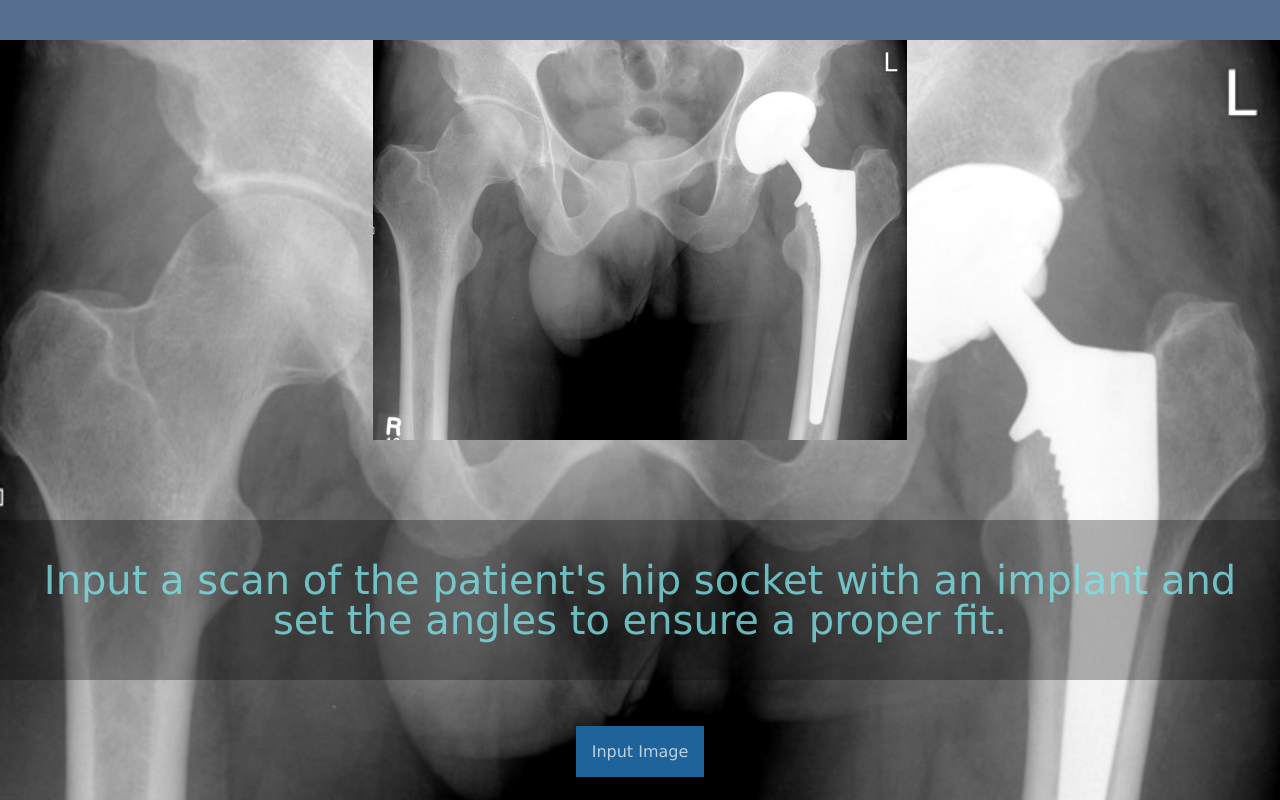
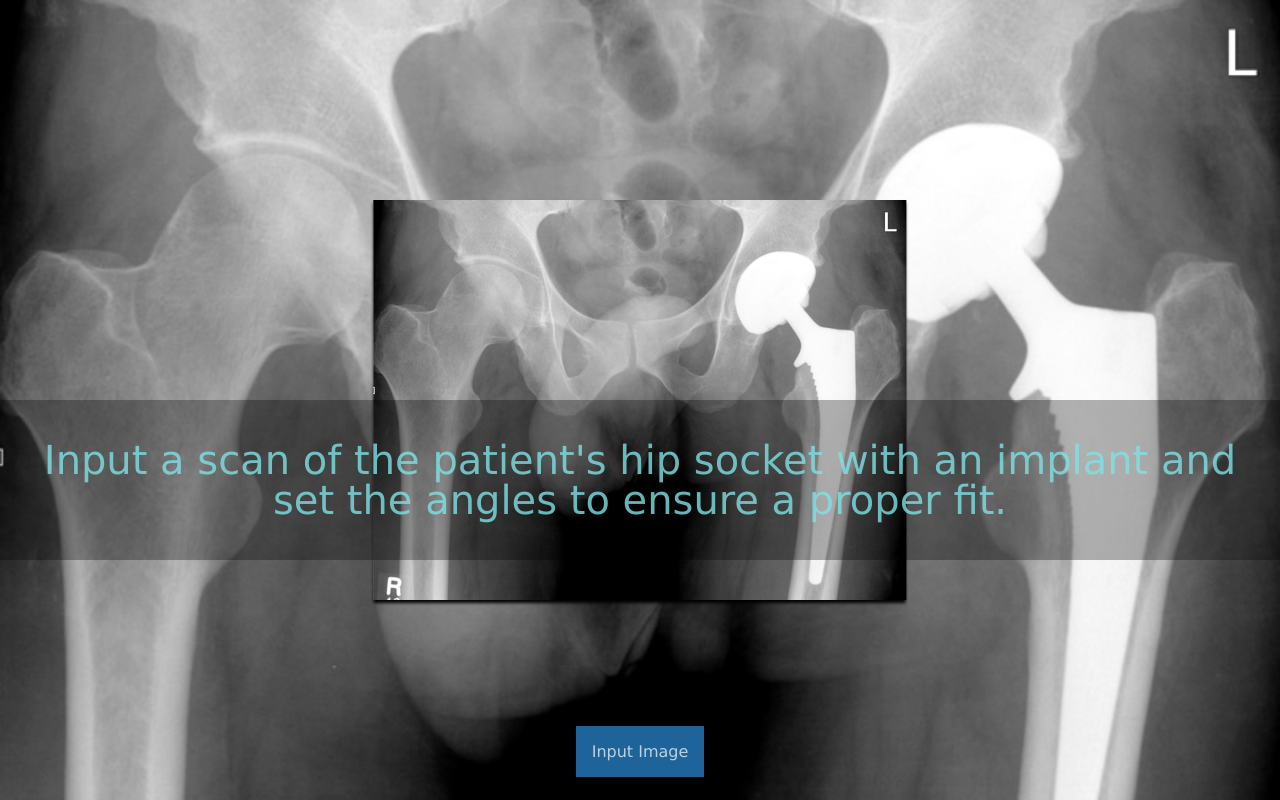
Before and after one commit to brendangibson/hipsters_future, a React (Create React App) app in the folder hipsters_future/: page / in a window 1280 px wide. Built offline with nearby package versions, Linux system fonts and the light colour scheme.

Commit message:
Making teardrop line full length. Fixing inklination line equation.

```diff
--- a/hipsters_future/src/components/InklinationLine.js
+++ b/hipsters_future/src/components/InklinationLine.js
@@ -40,7 +40,7 @@ const InklinationLine = props => {
 
     console.log('angleInRadians: ', angleInRadians);
 
-    const realAngle = angleInRadians + teardropAngle;
+    const realAngle =  teardropAngle - angleInRadians ;
 
     console.log('realAngle: ', realAngle);
 
--- a/hipsters_future/src/components/MainImage.js
+++ b/hipsters_future/src/components/MainImage.js
@@ -14,8 +14,8 @@ const style = {
 }
 
 const svgStyle = {
-  height: '100%',
-  width: '100%'
+  height: '100vh',
+  width: '100vw'
 }
 
 /**
@@ -51,6 +51,12 @@ const MainImage = props => {
     }
 
     const onClick = (e) => {
+
+      // Teardrops already added, ignore
+      if (teardrop1 && teardrop1.length && teardrop2 && teardrop2.length) {
+        return
+      }
+
       console.log('e: ', e);
       const target = e.target
       if (!target) { return }
--- a/hipsters_future/src/components/ManipulationView.js
+++ b/hipsters_future/src/components/ManipulationView.js
@@ -82,7 +82,9 @@ class ManipulationView extends Component {
       this.setState(values)
   }
 
-  onInvertToggle = () => {
+  onInvertToggle = (e) => {
+    e.preventDefault();
+    e.stopPropagation();
     this.setState({inverted: !this.state.inverted})
   }
 
--- a/hipsters_future/src/components/OpeningView.js
+++ b/hipsters_future/src/components/OpeningView.js
@@ -20,8 +20,12 @@ const titleStyle = {
 
 const imageStyle = {
   display: 'block',
-  margin: '5vh auto',
-  height: '50vh'
+  height: '50vh',
+  boxShadow: '0 3px 3px',
+  position: 'absolute',
+  top: '50%',
+  left: '50%',
+  transform: 'translate(-50%, -50%)'
 };
 
 const blurbStyle = {
@@ -33,7 +37,7 @@ const blurbStyle = {
   padding: '5vh',
   background: colors.overlay,
   position: 'absolute',
-  bottom: '15vh'
+  bottom: '30vh'
 }
 
 const buttonWrapperStyle = {
--- a/hipsters_future/src/components/TeardropLine.js
+++ b/hipsters_future/src/components/TeardropLine.js
@@ -5,6 +5,8 @@ const style = {
   strokeWidth: 1,
   stroke: colors.teardropLine
 };
+
+const xMax = 5000;
 
 /**
 *
@@ -25,8 +27,17 @@ const TeardropLine = props => {
     const x2 = teardrop2[0];
     const y2 = teardrop2[1];
 
+    const m = (y2-y1)/(x2-x1);
+
+    console.log('m')
+
+    // when x is 0
+
+    const y0 = m * (0 - x1) + y1;
+    const yMax = m * (xMax - x1) + y1;
+
     return (
-      <line x1={x1} y1={y1} x2={x2} y2={y2} style={style}/>
+      <line x1={0} y1={y0} x2={xMax} y2={yMax} style={style}/>
     );
   };
 
```
